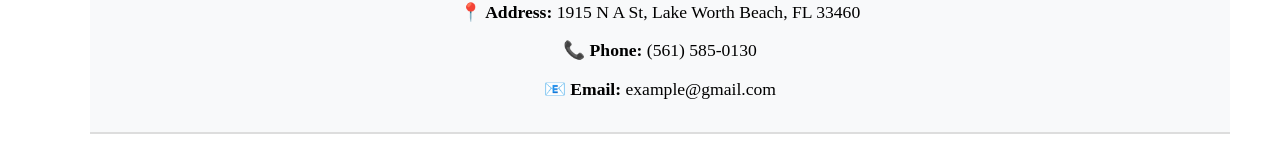
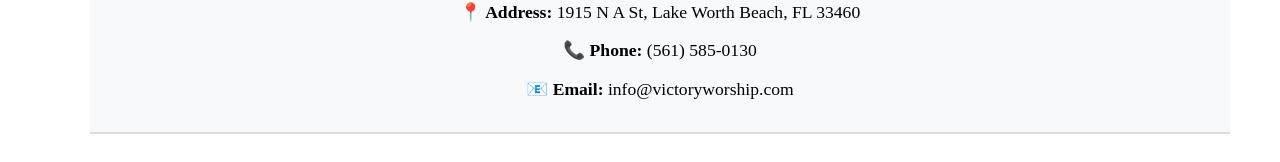
Before and after one commit to ValdemirJunior2020/victory-church-react-version-2, a React (Create React App) app: page /contact in a window 1280 px wide. Shown: the part 149-311 px from the top of the page. Built offline with nearby package versions, Linux system fonts and the light colour scheme.

Commit message:
email-added

```diff
--- a/src/components/pages/Contact.jsx
+++ b/src/components/pages/Contact.jsx
@@ -8,7 +8,7 @@
       <div className="contact-info">
         <p><strong>📍 Address:</strong> 1915 N A St, Lake Worth Beach, FL 33460</p>
         <p><strong>📞 Phone:</strong> (561) 585-0130</p>
-        <p><strong>📧 Email:</strong> example@gmail.com</p>
+        <p><strong>📧 Email:</strong> info@victoryworship.com</p>
       </div>
 
       <h1 className="text-center contact-title">Contact Us</h1>
```
